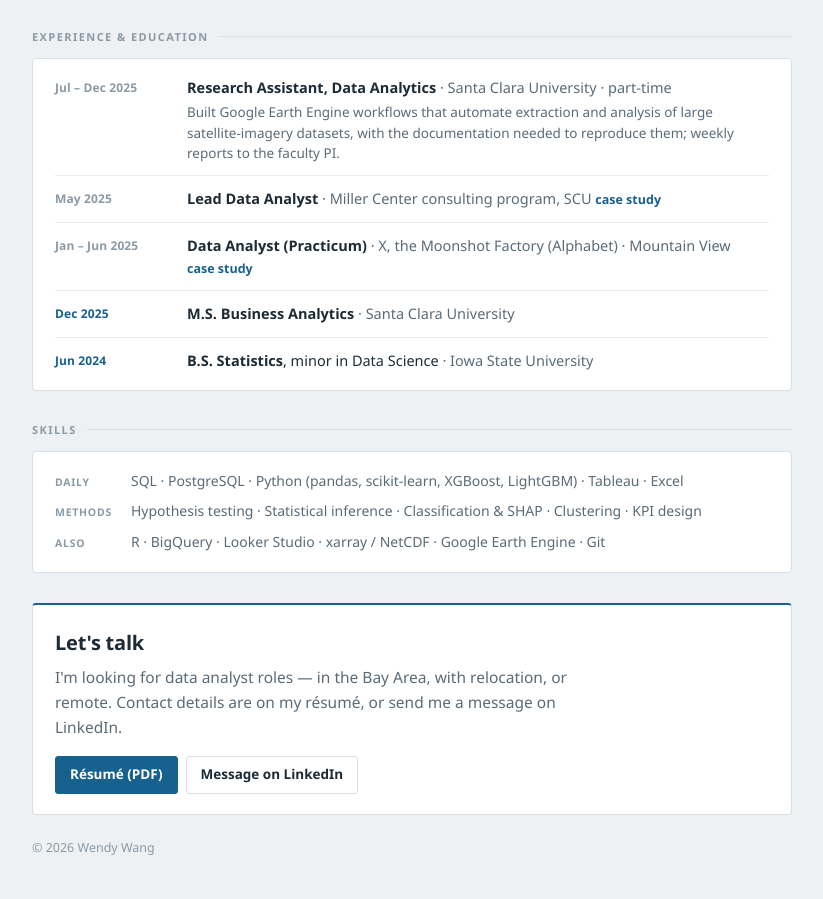
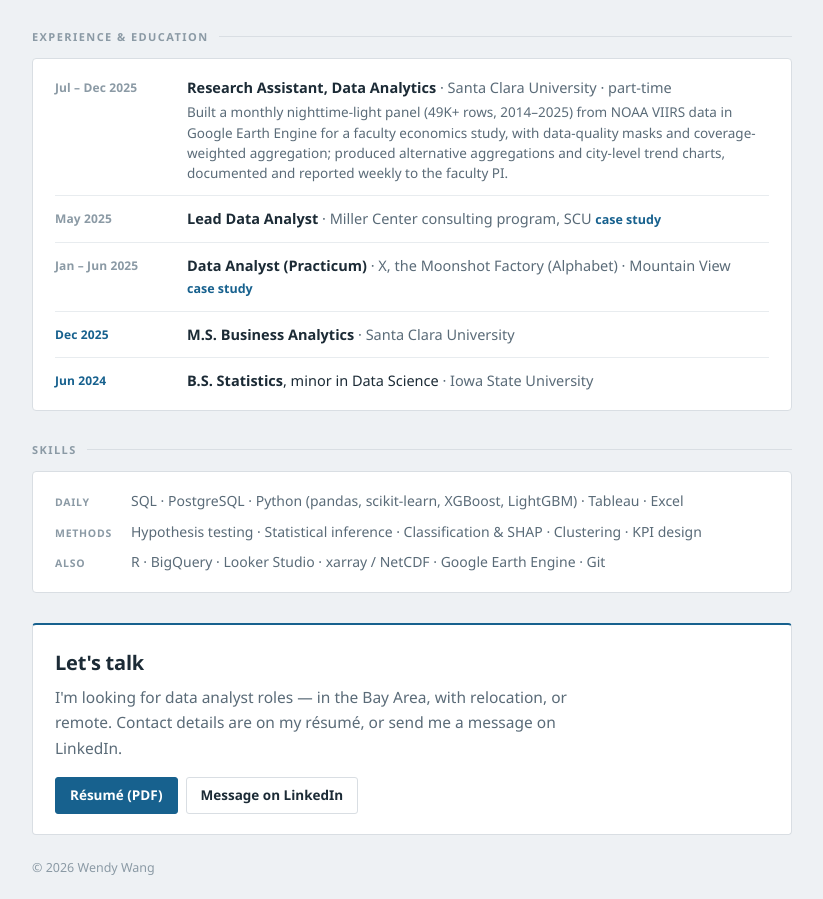
Before and after one commit to wendywangba/wendywangba.github.io, a plain HTML site: page index.html in a window 1280 px wide. Shown: the part 4653-5552 px from the top of the page, without its empty margins (228-1051 px from the left). Drawn offline with Linux system fonts and the light colour scheme.

Commit message:
RA entry: match resume v5 (nighttime-light panel)

```diff
--- a/index.html
+++ b/index.html
@@ -574,8 +574,9 @@
     <li>
       <time>Jul – Dec 2025</time>
       <div><b>Research Assistant, Data Analytics</b> <span class="org">· Santa Clara University · part-time</span>
-        <p>Built Google Earth Engine workflows that automate extraction and analysis of large satellite-imagery
-          datasets, with the documentation needed to reproduce them; weekly reports to the faculty PI.</p></div>
+        <p>Built a monthly nighttime-light panel (49K+ rows, 2014–2025) from NOAA VIIRS data in Google Earth Engine
+          for a faculty economics study, with data-quality masks and coverage-weighted aggregation; produced
+          alternative aggregations and city-level trend charts, documented and reported weekly to the faculty PI.</p></div>
     </li>
     <li>
       <time>May 2025</time>
```
